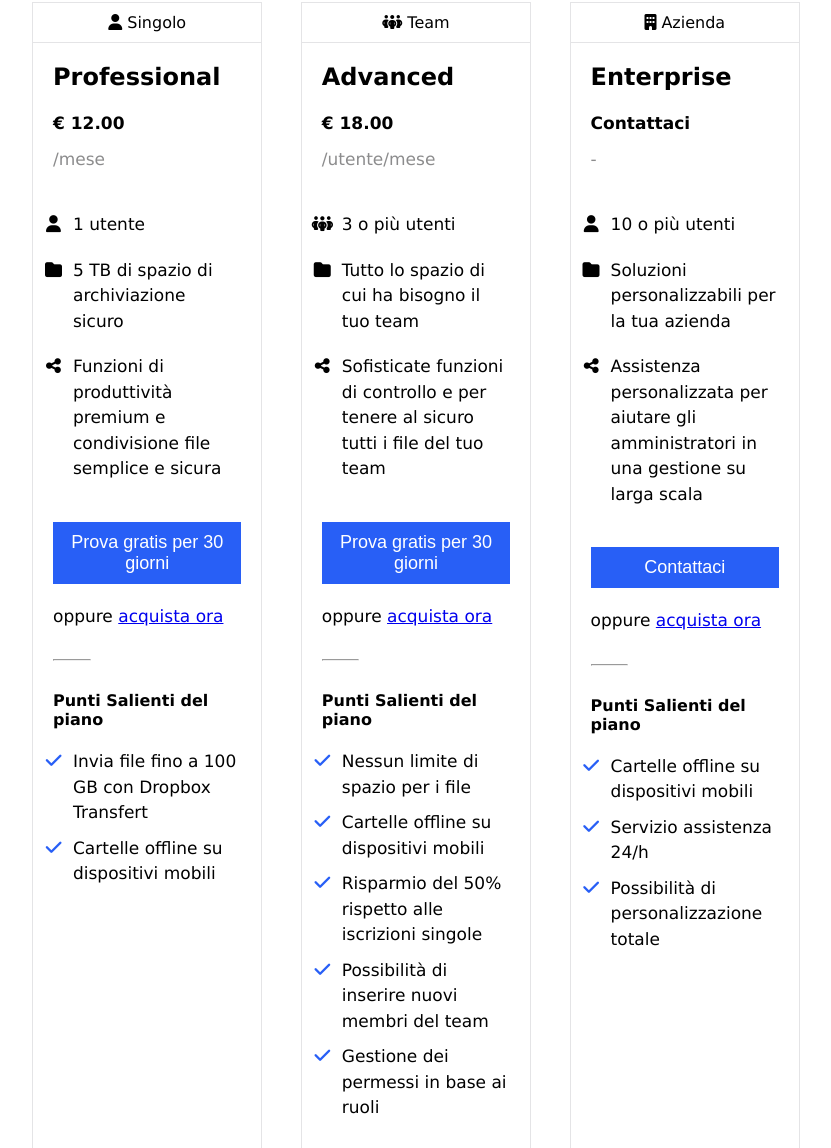
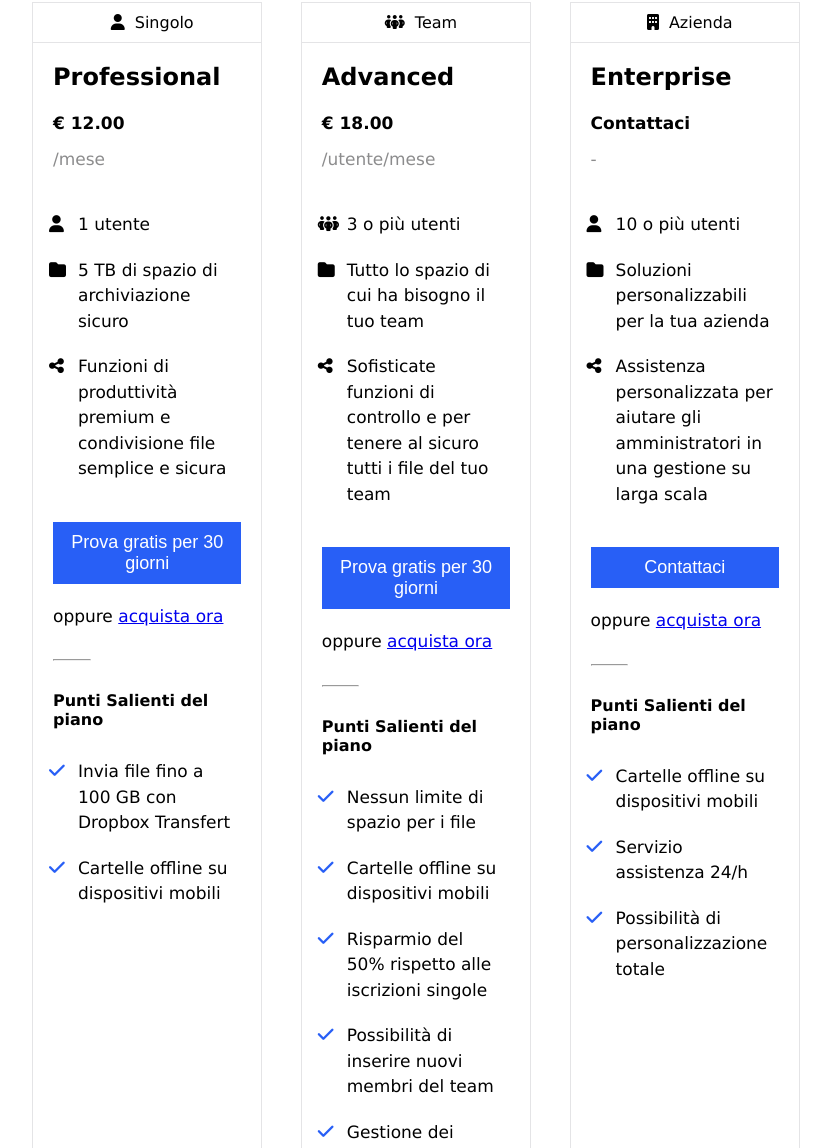
Before and after one commit to gds90/htmlcss-dropbox, a plain HTML site: page index.html in a window 1280 px wide. Shown: the part 1252-2400 px from the top of the page, without its empty margins (224-1055 px from the left). Drawn offline with Linux system fonts and the light colour scheme.

Commit message:
FIXED list item margin and padding

```diff
--- a/css/style.css
+++ b/css/style.css
@@ -200,8 +200,7 @@ ul.footer-list > li:first-child {
 }
 
 hr {
-    width: 20%;
-    color: rgb(228,228,230);
+    width: 20%; color: rgb(228,228,230);
 }
 
 .pay-type {
@@ -239,7 +238,7 @@ ul.d-flex li {
 }
 
 ul.info li {
-    padding:  10px 0px;
+    padding:  10px 5px;
     line-height: 1.5;
 }
 
@@ -254,7 +253,7 @@ ul.highlights {
 }
 
 ul.highlights li {
-    margin: 10px 0;
+    padding: 10px 5px;
     line-height: 1.5;
 }
 
@@ -264,7 +263,7 @@ ul.highlights li {
 }
 
 .fa-solid {
-    margin-right: 5px;
+    margin: 0 10px;
 }
 
 /* COMMON CONTAINER */
```
